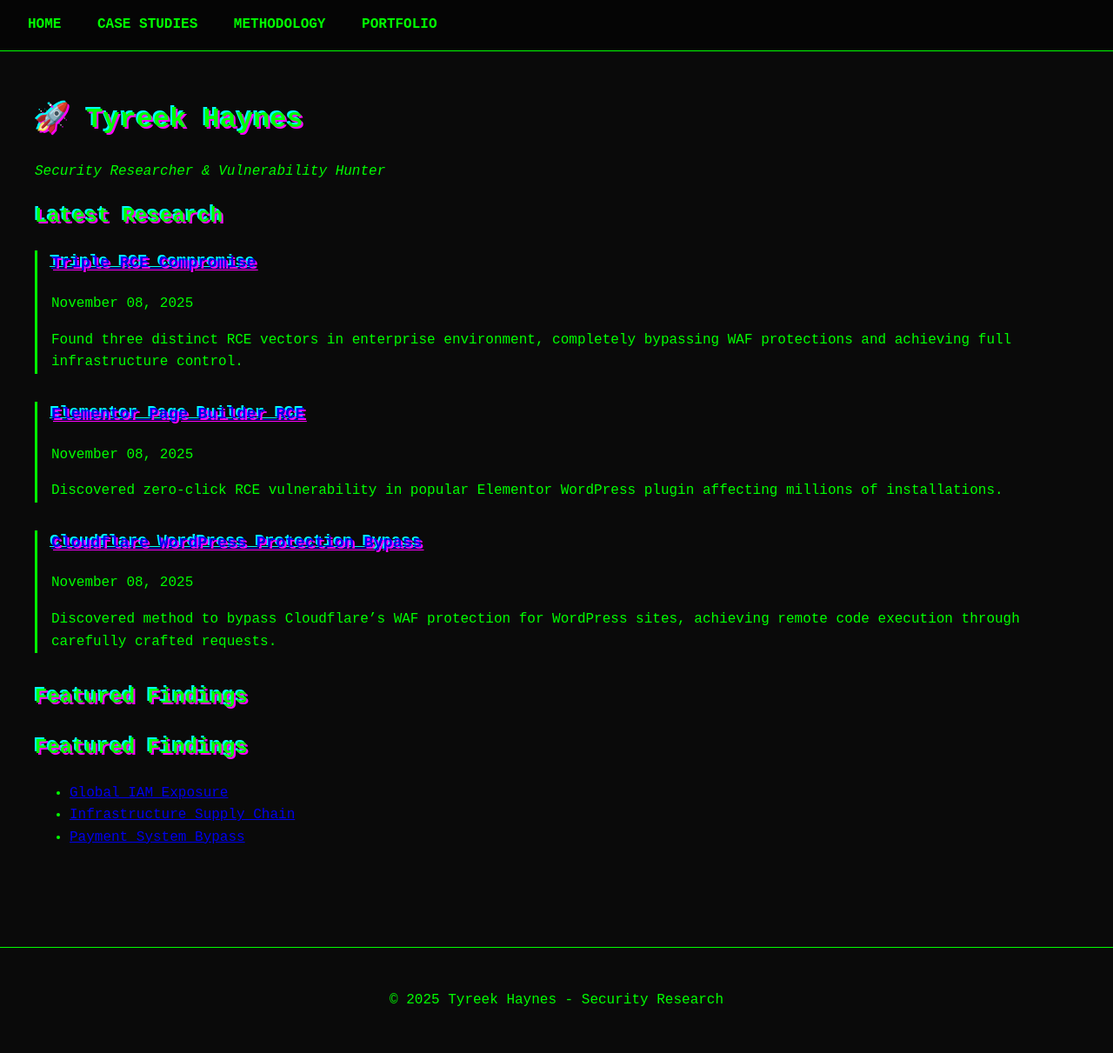
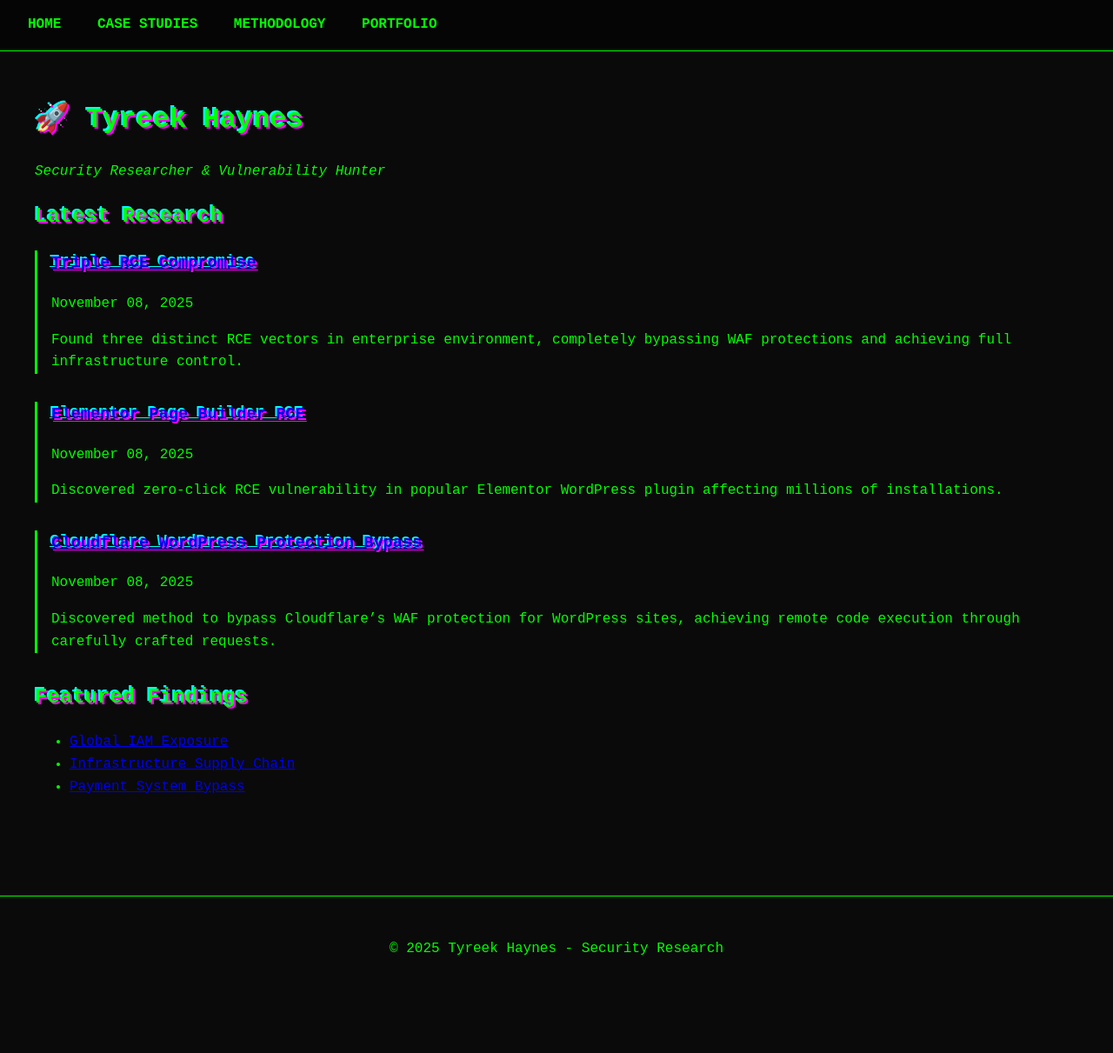
Before and after one commit to TyreekHaynes/Security-Research, a Jekyll site: the page built from index.md, in a window 1280 px wide. Shown: the whole page at 87% size. Built offline with Jekyll 4.4.1, drawn with Linux system fonts in a browser that asks for light colours; after the commit the page ends 1153 px from its top, so only the background shows below that.

Commit message:
Update index.md

```diff
--- a/index.md
+++ b/index.md
@@ -17,7 +17,7 @@ title: Home
 {% endfor %}
 
 ## Featured Findings
-## Featured Findings
+
 - [Global IAM Exposure](/Security-Research/findings/global-iam-exposure.html)
 - [Infrastructure Supply Chain](/Security-Research/findings/infrastructure-supply-chain.html)
 - [Payment System Bypass](/Security-Research/findings/payment-system-bypass.html)
```
